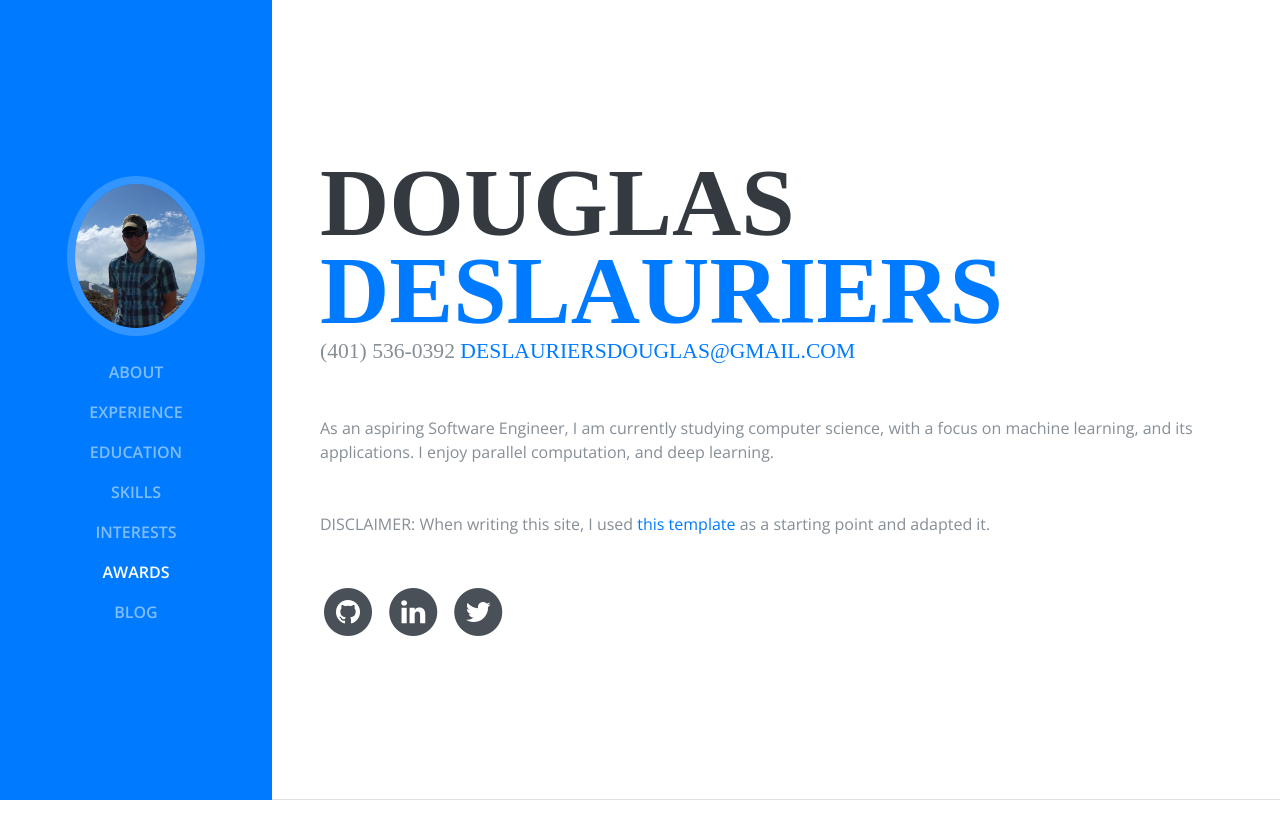
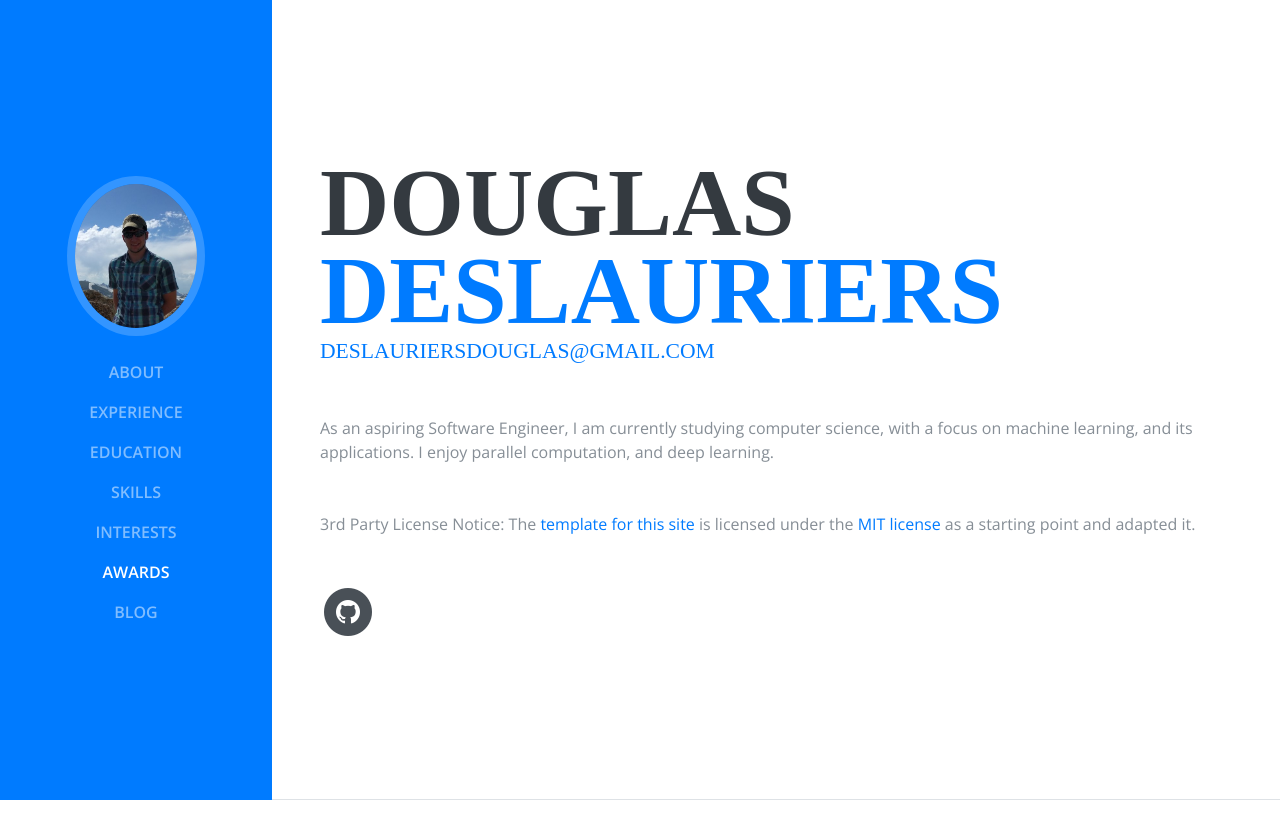
Before and after one commit to SPK44/personal-website, a Django app: page / in a window 1280 px wide. Shown: the top 835 px of the page. Run offline with Django 3.2, Linux system fonts and the light colour scheme; some libraries are stand-ins or nearby versions; some web fonts are replaced.

Commit message:
Remove phone number from site, update toolbar name, remove defunct social media, and clarify BSA

```diff
--- a/home/templates/home/index.html
+++ b/home/templates/home/index.html
@@ -30,7 +30,7 @@
 
    <nav class="navbar navbar-expand-lg navbar-dark bg-primary fixed-top" id="sideNav">
       <a class="navbar-brand js-scroll-trigger" href="#page-top">
-        <span class="d-block d-lg-none">Start Bootstrap</span>
+        <span class="d-block d-lg-none">Douglas Deslauriers</span>
         <span class="d-none d-lg-block">
           <img class="img-fluid img-profile rounded-circle mx-auto mb-2" src="{% static "home/img/profile.png" %}" alt="">
         </span>
@@ -72,33 +72,17 @@
           <h1 class="mb-0">Douglas
             <span class="text-primary">Deslauriers</span>
           </h1>
-          <div class="subheading mb-5">(401) 536-0392
+          <div class="subheading mb-5">
             <a href="mailto:deslauriersdouglas@gmail.com">deslauriersdouglas@gmail.com</a>
           </div>
           <p class="mb-5">As an aspiring Software Engineer, I am currently studying computer science, with a focus on machine learning, and its applications. I enjoy parallel computation, and deep learning.</p>
-		  <p class="mb-5">DISCLAIMER: When writing this site, I used <a href="https://startbootstrap.com/template-overviews/resume/">this template</a> as a starting point and adapted it.</p>
+          <p class="mb-5">3rd Party License Notice: The <a href="https://startbootstrap.com/template-overviews/resume/"> template for this site</a> is licensed under the <a href="https://mit-license.org/">MIT license</a> as a starting point and adapted it.</p>
           <ul class="list-inline list-social-icons mb-0">
             <li class="list-inline-item">
               <a href="https://github.com/SPK44">
                 <span class="fa-stack fa-lg">
                   <i class="fa fa-circle fa-stack-2x"></i>
                   <i class="fa fa-github fa-stack-1x fa-inverse"></i>
-                </span>
-              </a>
-            </li>
-			<li class="list-inline-item">
-              <a href="https://www.linkedin.com/in/douglasdeslauriers/">
-                <span class="fa-stack fa-lg">
-                  <i class="fa fa-circle fa-stack-2x"></i>
-                  <i class="fa fa-linkedin fa-stack-1x fa-inverse"></i>
-                </span>
-              </a>
-            </li>
-			<li class="list-inline-item">
-              <a href="https://twitter.com/SuperPowerKid44">
-                <span class="fa-stack fa-lg">
-                  <i class="fa fa-circle fa-stack-2x"></i>
-                  <i class="fa fa-twitter fa-stack-1x fa-inverse"></i>
                 </span>
               </a>
             </li>
@@ -286,7 +270,7 @@
           <ul class="fa-ul mb-0">
             <li>
               <i class="fa-li fa fa-trophy text-warning"></i>
-              Official BSA Eagle Scout</li>
+              Boys Scouts of America Eagle Scout</li>
             <li>
               <i class="fa-li fa fa-trophy text-warning"></i>
               Elected Vice President of RAM Hacks at URI </li>
```
